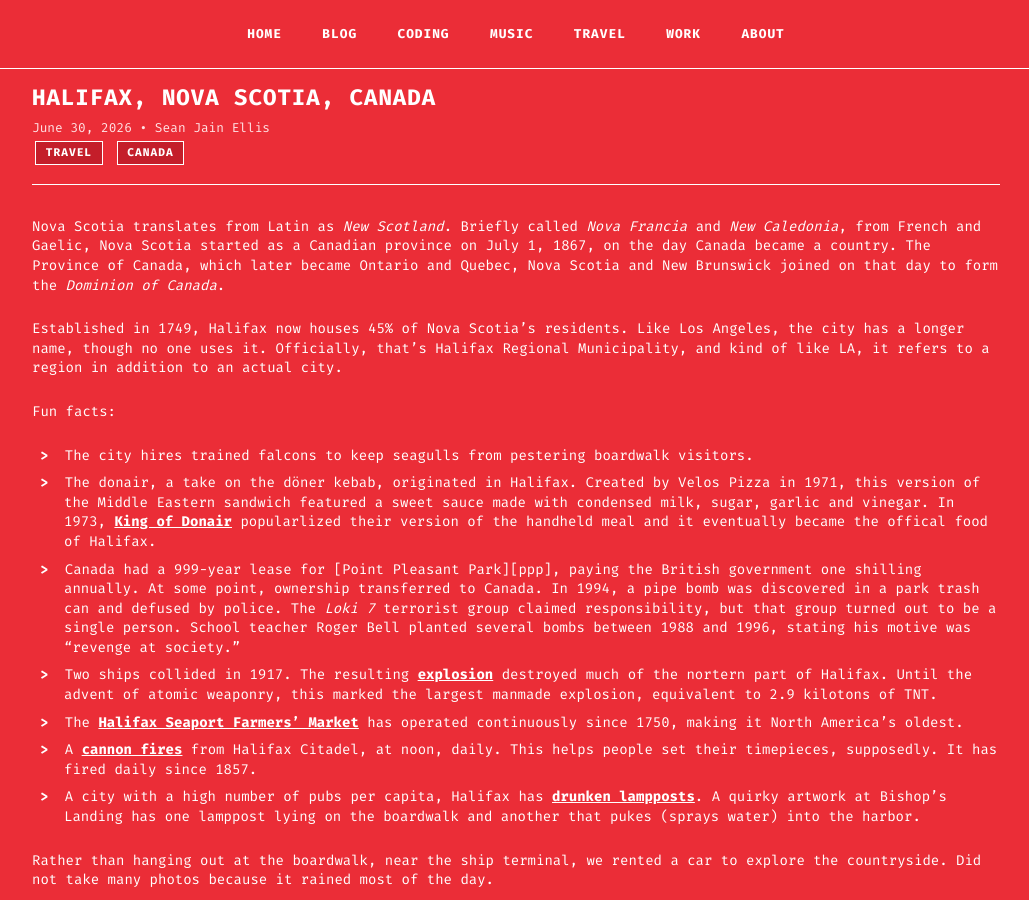
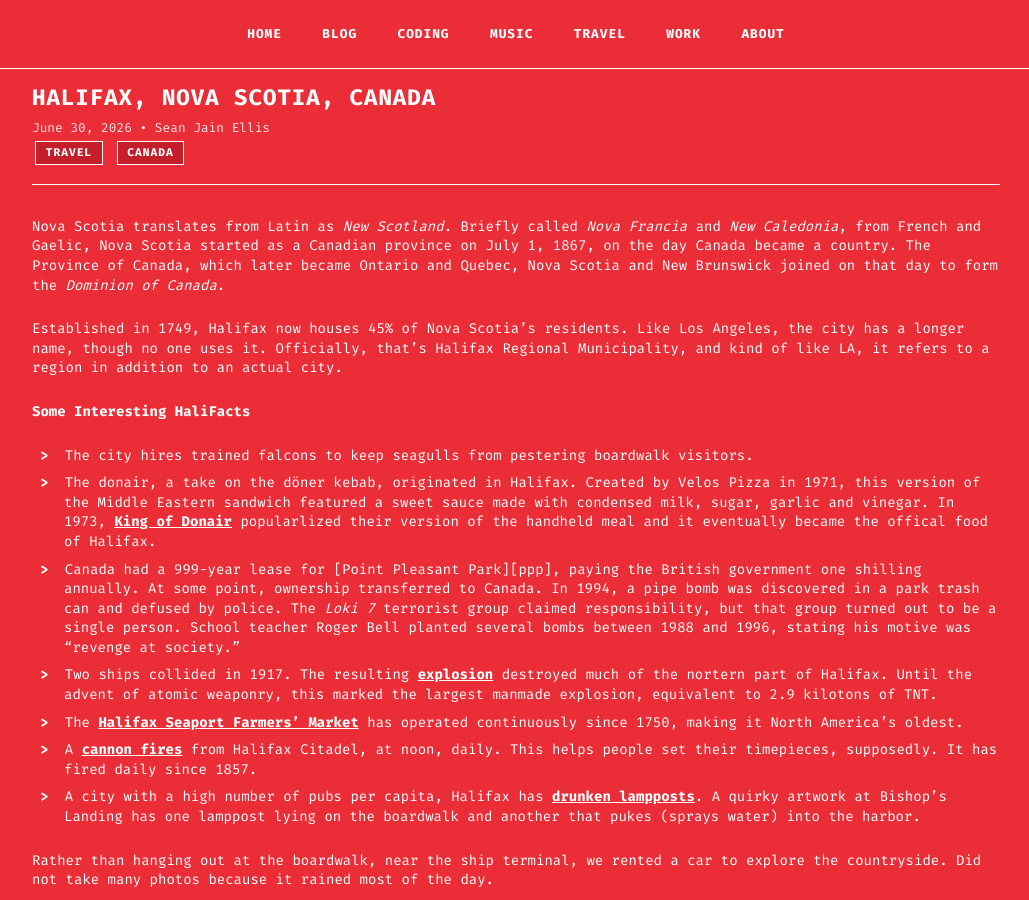
Before and after one commit to bandarji/bandarji.github.io, a Jekyll site: the page built from _blog/2026-06-30-halifax-nova-scotia-canada.md, in a window 1280 px wide and 900 px high. Shown: the whole window, without its empty margins (124-1153 px from the left). Built offline with Jekyll 4.4.1, drawn with Linux system fonts in a browser that asks for light colours; some of the changed text lies outside the part shown.

```diff
--- a/_blog/2026-06-30-halifax-nova-scotia-canada.md
+++ b/_blog/2026-06-30-halifax-nova-scotia-canada.md
@@ -18,7 +18,7 @@
 that's Halifax Regional Municipality, and kind of like LA, it refers to a
 region in addition to an actual city.
 
-Fun facts:
+**Some Interesting HaliFacts**
 
 - The city hires trained falcons to keep seagulls from pestering boardwalk
 visitors.
@@ -49,7 +49,7 @@
 a car to explore the countryside. Did not take many photos because it rained
 most of the day.
 
-*Three Churches*
+**Three Churches**
 
 ![][p4]
 
@@ -63,7 +63,7 @@
 Methodist and Presbyterian congregations, well, congregated, with the combined
 churched named Trinity United. Today, the three make for a nice photo.
 
-*George's Island*
+**George's Island**
 
 ![][p1]
 
@@ -95,7 +95,7 @@
 above the boardwalk. Lights in the base make the artwork's sailing ship pop
 [at night][san].
 
-*Links To Norway*
+**Links To Norway**
 
 ![][p2]
 
@@ -114,7 +114,7 @@
 > \
 > We Will Remember them
 
-*Pilot Boat Sees Us Off*
+**Pilot Boat Sees Us Off**
 
 ![][p3]
 
```
Also changed, not shown: other parts of _blog/2026-06-30-halifax-nova-scotia-canada.md (+2 -2 lines).
